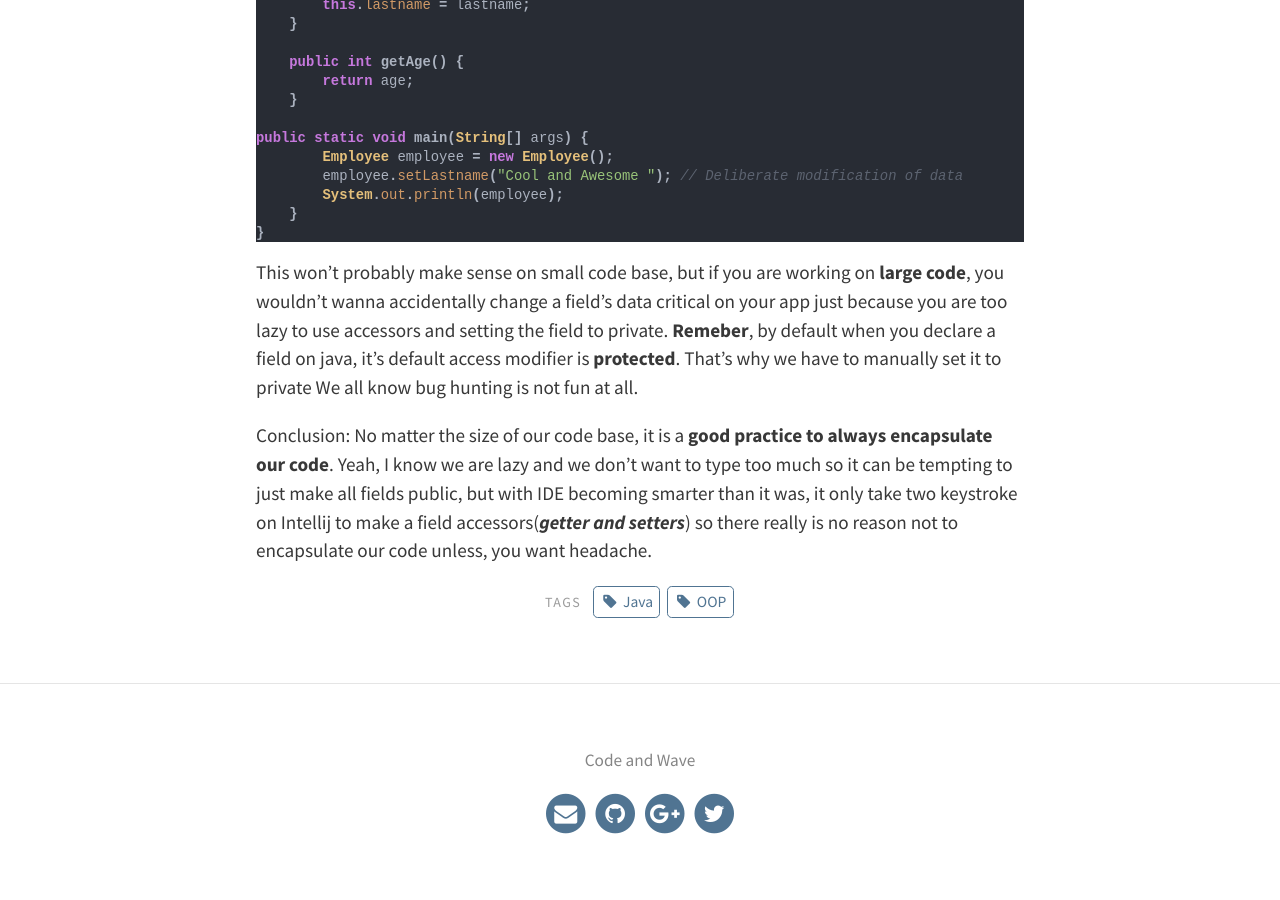
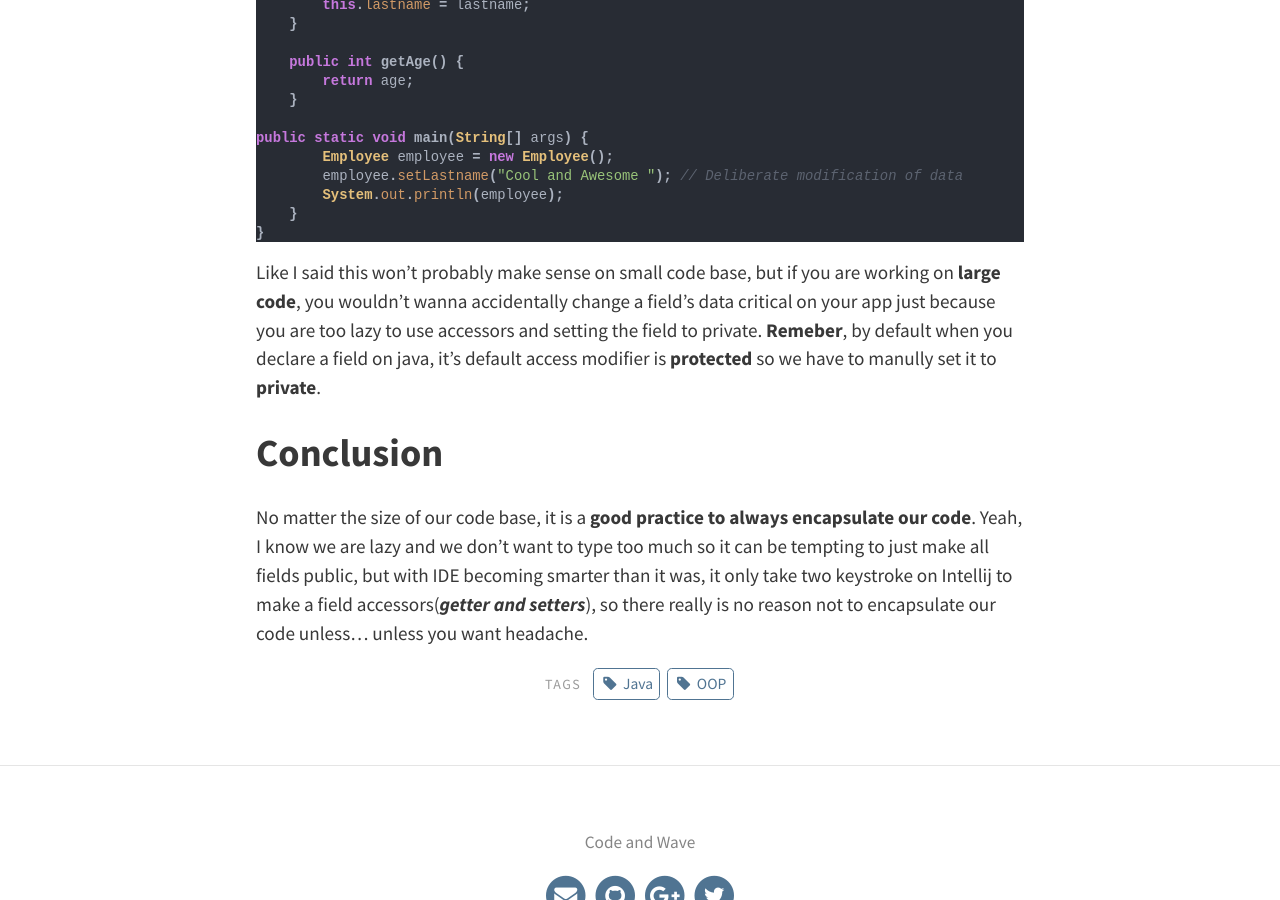
Before and after one commit to NelzkieCoder/CodeAndWave, a Jekyll site: the page built from _posts/2017-12-09-java-oop-encapsulation.md, in a window 1280 px wide and 900 px high, scrolled down 1887 px. Built offline with Jekyll 4.4.1, drawn with Linux system fonts in a browser that asks for light colours; some of the changed text lies outside the part shown.

Commit message:
update topic encapsulation

````diff
--- a/_posts/2017-12-09-java-oop-encapsulation.md
+++ b/_posts/2017-12-09-java-oop-encapsulation.md
@@ -95,8 +95,8 @@
 }
 ```
 
-This won't probably make sense on small  code base, but if you are working on **large code**, you wouldn't wanna accidentally change a field's data critical on your app just because you are too lazy to use accessors and setting the field to private. **Remeber**, by default when you declare a field on java, it's default access modifier is **protected**. That's why we have to manually set it to private We all know bug hunting is not fun at all.
+Like I said this won't probably make sense on small  code base, but if you are working on **large code**, you wouldn't wanna accidentally change a field's data critical on your app just because you are too lazy to use accessors and setting the field to private. **Remeber**, by default when you declare a field on java, it's default access modifier is **protected** so we have to manully set it to **private**.
 
 
-Conclusion:
-No matter the size of our code base, it is a **good practice to always encapsulate our code**. Yeah, I know we are lazy and we don't want to type too much so it can be tempting to just make all fields public, but with IDE becoming  smarter than it was, it  only take two keystroke on Intellij to make a field accessors(***getter and setters***)  so there really is no reason not to encapsulate our code unless, you want headache.
+## Conclusion
+No matter the size of our code base, it is a **good practice to always encapsulate our code**. Yeah, I know we are lazy and we don't want to type too much so it can be tempting to just make all fields public, but with IDE becoming  smarter than it was, it  only take two keystroke on Intellij to make a field accessors(***getter and setters***),  so there really is no reason not to encapsulate our code unless...  unless  you want headache.
````
Also changed, not shown: other parts of _posts/2017-12-09-java-oop-encapsulation.md (+1 -1 lines).
